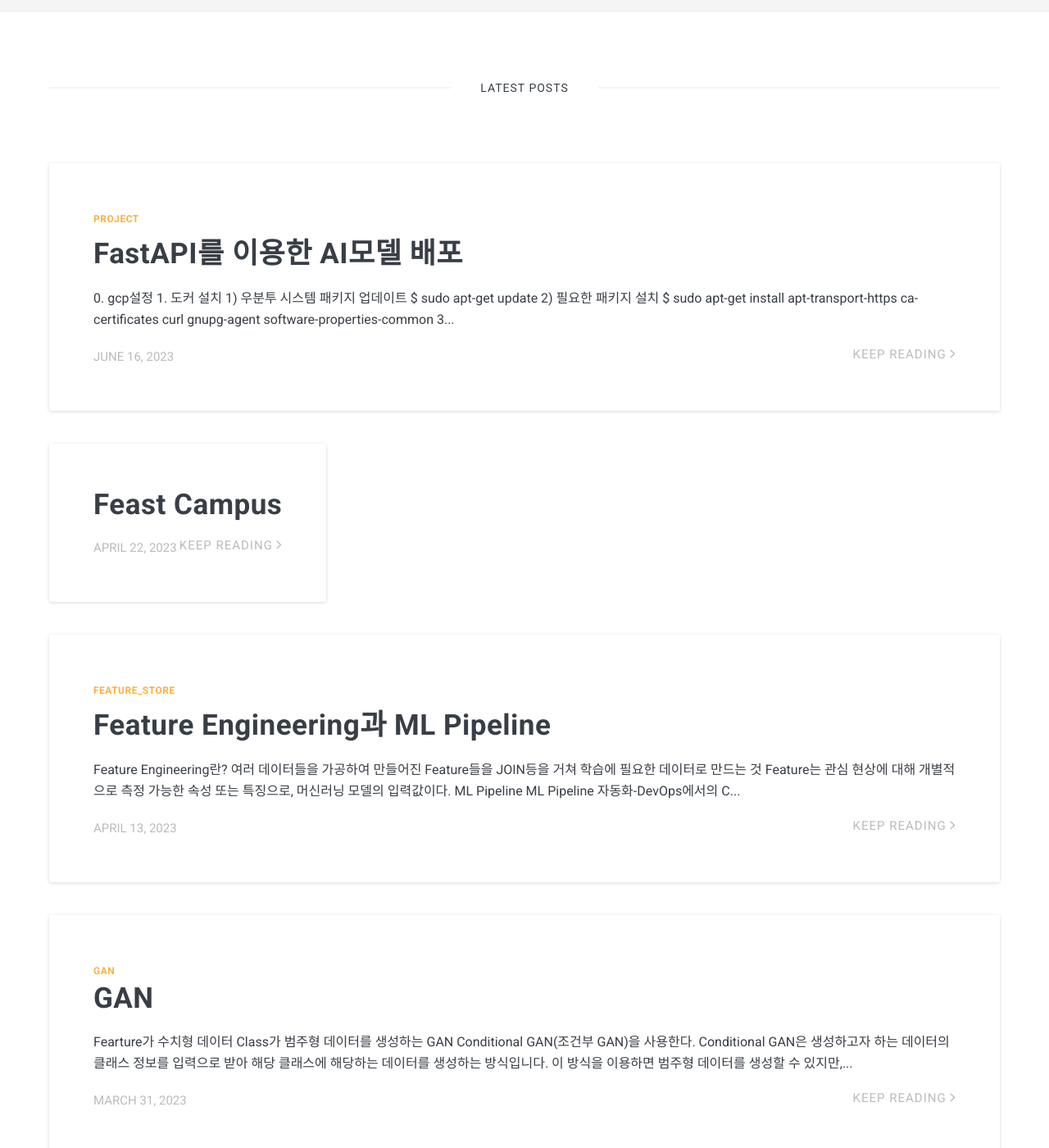
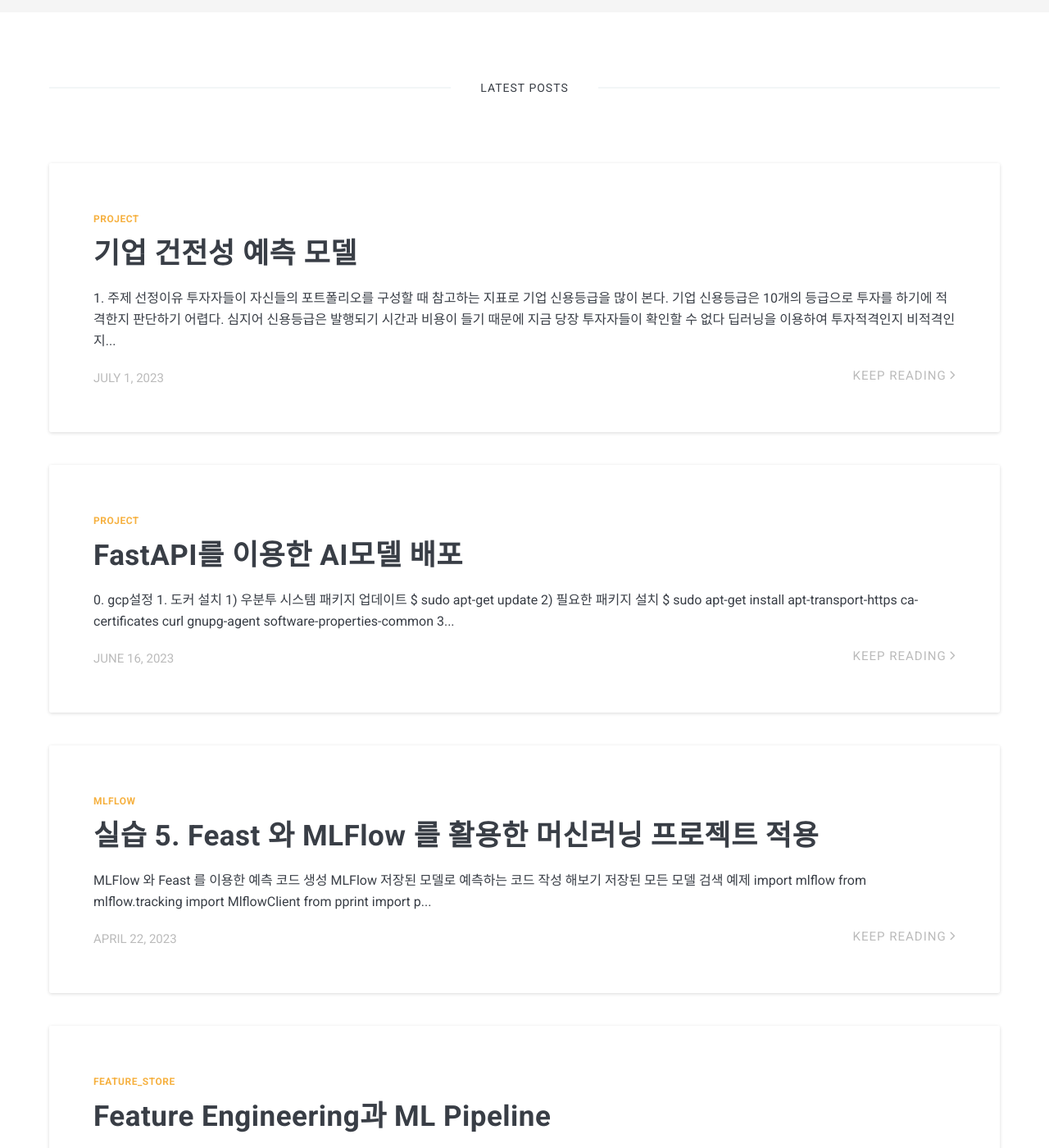
Before and after one commit to junRepository/junRepository.github.io, a Jekyll site: the page built from index.html, in a window 1280 px wide and 1400 px high, scrolled down 545 px. Shown: the whole window at 82% size. Built offline with Jekyll 4.4.1, drawn with Linux system fonts in a browser that asks for light colours; nearby versions of some CDN libraries; the list of posts is cut into pages by our own code; some of the changed text lies outside the part shown.

Commit message:
add project post

```diff
--- /dev/null
+++ b/_posts/2023-07-01-preject_1.md
@@ -0,0 +1,65 @@
+---
+layout: post
+title:  기업 건전성 예측 모델
+date:   2023-07-01 00:00
+image:
+tags:   project
+---
+
+### 1. 주제 선정이유
+* 투자자들이 자신들의 포트폴리오를 구성할 때 참고하는 지표로 기업 신용등급을 많이 본다. 기업 신용등급은 10개의 등급으로 투자를 하기에 적격한지 판단하기 어렵다.
+* 심지어 신용등급은 발행되기 시간과 비용이 들기 때문에 지금 당장 투자자들이 확인할 수 없다
+* 딥러닝을 이용하여 투자적격인지 비적격인지 예측을 하는 모델을 만들었다.
+
+***
+### 2. 데이터
+##### 2.1 데이터 수집
+* 일반 사용자들이 쉽게 조회할 수 있는 것을 목표로 일반인들이 쉽게 조회할 수 있는 재무적 요소로 기업 건전성을 예측하였다.
+* [DART](https://dart.fss.or.kr/main.do)에서 제공하는 재무제표를 수집하고, 8개의 평가 요소로 분석하여 총 8개의 특징(Feature)로 구성하였다.
+* [NICE 신용평가](https://www.nicerating.com/main.do)에서 제공하는 기업 신용등급을 기반으로 건전 클래스(0) / 비건전 클래스(1)으로 나누어 각각 수집하였다.
+
+##### 2.2 데이터 분석
+* 각 특징(Feature)들이 클래스(Class)에 영향을 미치는가를 분석하기 위해 **회귀 분석**을 하였다.
+* 회귀 분석을 통해 P-값이 가장 큰 특징을 제거하였다.
+<img src="/images/regression-analysis.png" width="60%" height="80%">
+
+* 다음으로 나머지 데이터들에서 이상치가 있는 지 Boxplot를 이용하여 확인하였다.
+* Boxplot을 이용하여 이상치가 있는 **4**, **6** 특징을 제거하였다.<br/>
+<img src="/images/boxplot.png" width="60%" height="80%">
+
+
+
+***
+
+### 3. 모델 선정
+##### DNN(Deep Neural Network)
+* 연속형 데이터를 쉽게 분석 가능하다.
+* 예측하는 능력이 다른 모델보다 우수하다.<br/>
+**-> 이러한 장점 때문에 DNN을 이용하였다.**
+<img src="/images/DNN.png" width="80%" height="80%">
+
+### 3.1 학습 테크닉
+##### \<오버피팅을 해결하기 위한 방법\>
+###### <font color='#f6b141'> -> 배치정규화, 드롭아웃, Learning Rete Scheduler를 이용하여 DNN이 학습하는 동안에 오버피팅이 발생하지 않도록 하였다. </font>
+1) 배치정규화(Batch Normalization)<br/>
+    - 각 층의 활성화 함수의 출력값 분포가 골고루 분포되도록하는 방법으로, 각 층에서 활성화 함수 출력값이 정규분포를 이루도록 하는 방법이다.
+
+2) 드롭아웃(Drop Out)<br/>
+    - 학습 도중 일부의 노드의 값을 0으로 만들어 정해진 확률로 뉴런을 제거하는 방법이다.
+
+3) Learning Rate Scheduler<br/>
+    - 학습률을 학습 중에 낮게 바꾸거나, 학습중 발생하는 Loss에 따라 학습률을 변경하여 학습하는 방법이다.
+
+***
+
+### 4. 모델 학습
+<img src="/images/Tloss.png" width="45%" height="45%"> <img src="/images/Tacc.png" width="45%" height="10%"> <br/>
+ - 학습 테크닉을 사용하면서 학습을 하니 Loss가 꾸준히 감소하고 traning정확도도 꾸준히 증가하는 것을 알 수 있고 최종 **test 정확도는 84%**를 달성하였다.
+ - 또한 DNN의 단점인 Overfitting도 발생하지 않는 것을 알 수 있다.
+
+<br/>
+<br/>
+
+\<참고\>
+[junklee](https://junklee.tistory.com/24)<br/>
+[wikidocs](https://wikidocs.net/157282)
```
Also changed, not shown: _posts/2022-11-14-Knn-Regression.md (+1 -1 lines), _posts/2023-04-22-feast-campus.md (+1 -4 lines), images/DNN.png (added), images/Tacc.png (added), images/Tloss.png (added), images/boxplot.png (added), images/regression-analysis.png (added).
